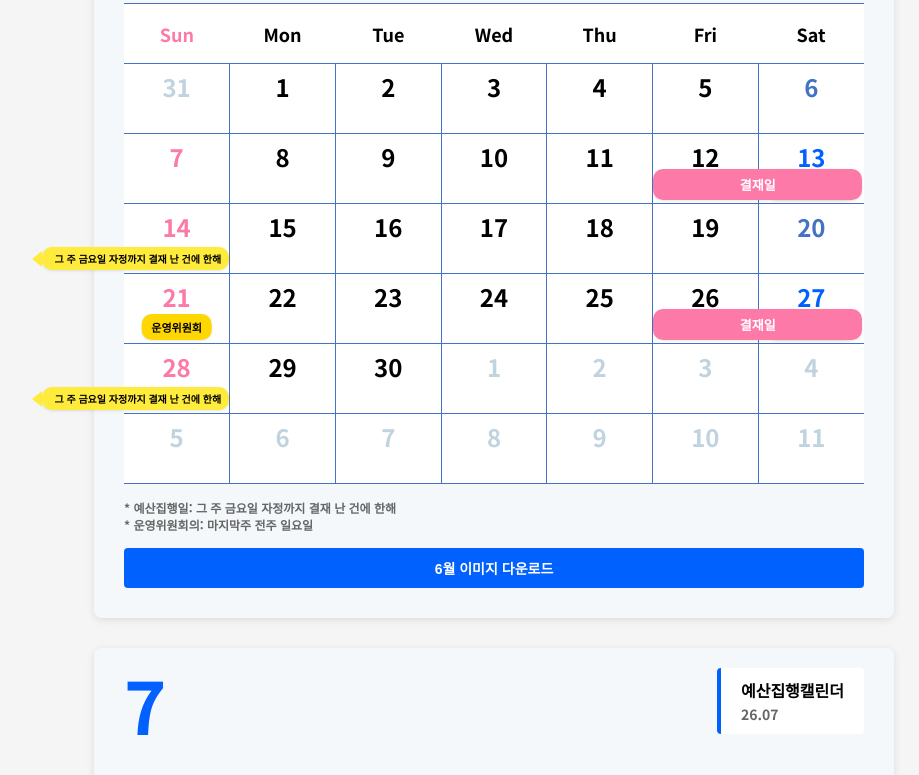
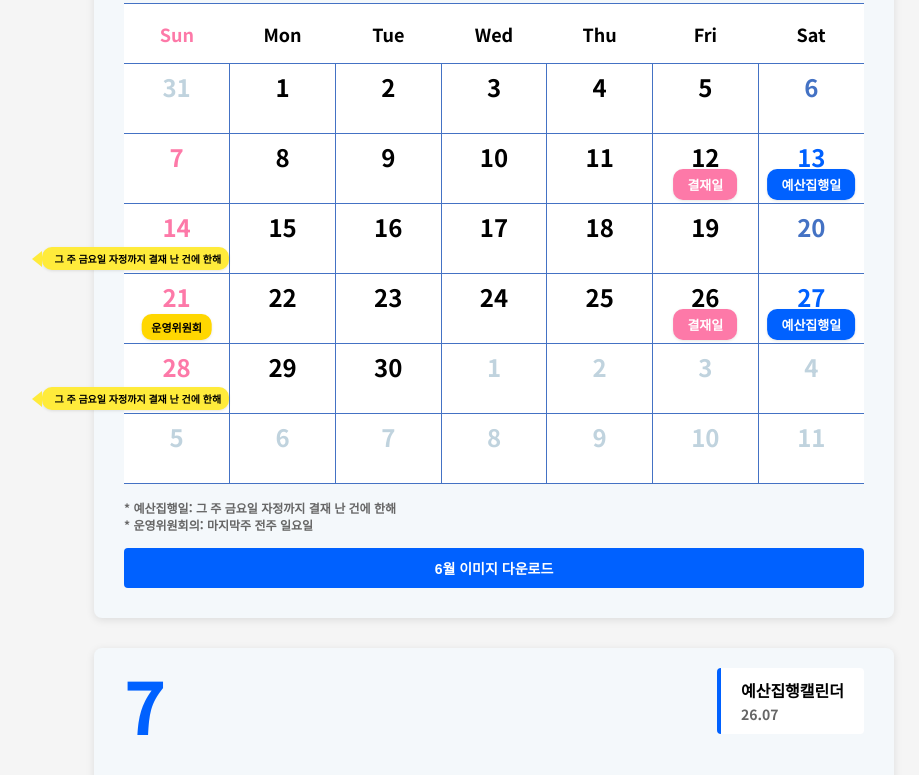
Before and after one commit to LAZYGASS/church-accounting-team-calendar-maker, a plain HTML site: page web/index.html in a window 1280 px wide. Shown: the part 4121-4896 px from the top of the page, without its empty margins (146-1065 px from the left). Drawn offline with nearby package versions, Linux system fonts and the light colour scheme.

Commit message:
fix: Prevent 결재일 box from covering 예산집행일 under Saturday rule
토요일 집행 규칙에서는 결재일(금)이 집행일(토) 바로 옆 칸이라, 200% 너비의 결재일 박스가 예산집행일 박스를 덮어 가렸음. 토요일 규칙일 때 결재일을 1칸 너비로 표시하도록 수정.

Co-Authored-By: Claude Opus 4.8 <noreply@anthropic.com>

```diff
--- a/web/css/style.css
+++ b/web/css/style.css
@@ -257,6 +257,13 @@ header h1 {
     z-index: 10;
 }
 
+/* 토요일 규칙: 결재일은 그 주 금요일 1칸만 (옆 토요일 집행 박스를 덮지 않도록) */
+.event-box.approval.approval-single {
+    width: auto;
+    left: 50%;
+    transform: translateX(-50%);
+}
+
 .event-box.committee {
     background: var(--color-gold);
     color: var(--color-black);
--- a/web/js/calendar.js
+++ b/web/js/calendar.js
@@ -206,9 +206,12 @@ function generateCalendar(year, month) {
                     }
                 }
 
-                // 결재일 (금요일에만 박스 표시, 금토 2칸에 걸침)
+                // 결재일 (금요일 칸에 표시)
+                // - 화요일 규칙: 전주 금토 2칸에 걸침
+                // - 토요일 규칙: 그 주 금요일 1칸 (옆 토요일 집행 박스와 겹치지 않도록)
                 if (approvalDays.includes(day) && dayOfWeek === 5) {
-                    eventBox = '<div class="event-box approval">결재일</div>';
+                    const approvalClass = saturdayRule ? 'event-box approval approval-single' : 'event-box approval';
+                    eventBox = `<div class="${approvalClass}">결재일</div>`;
                 }
 
                 // 운영위원회의
```
